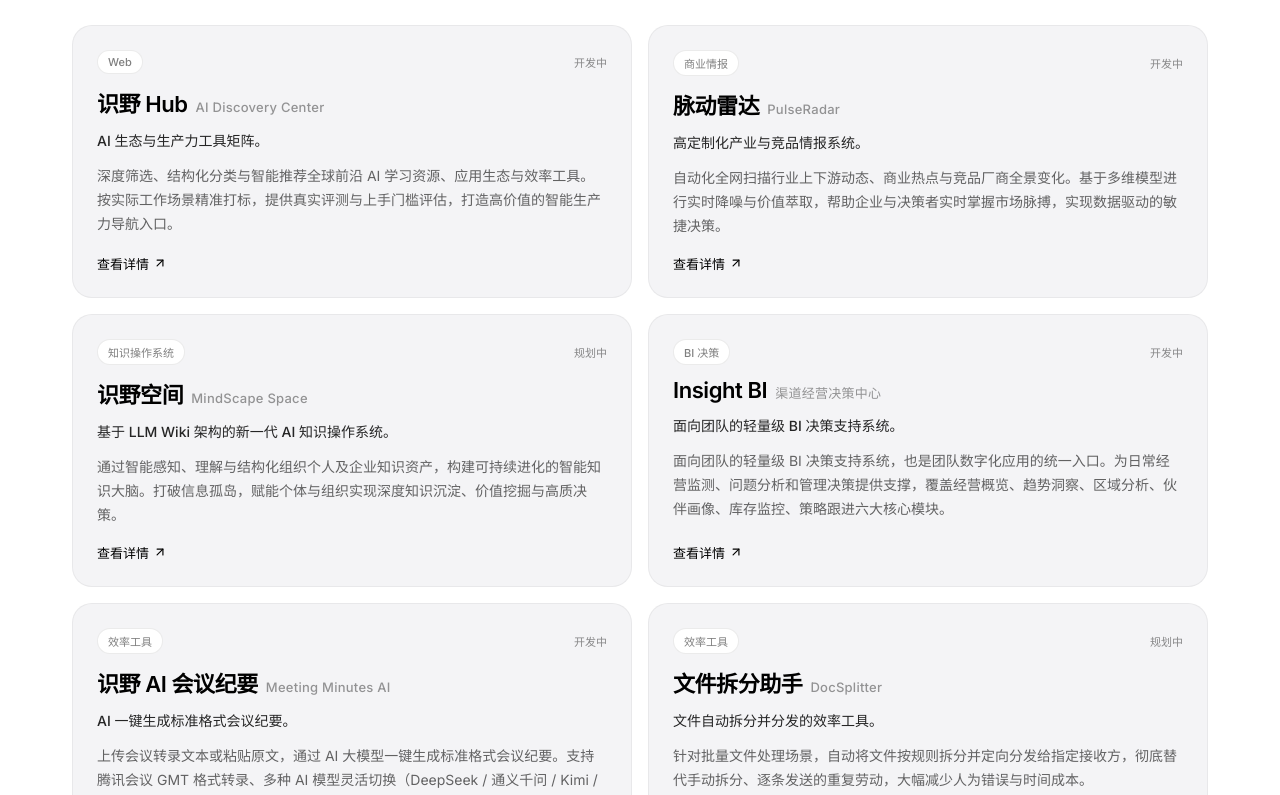
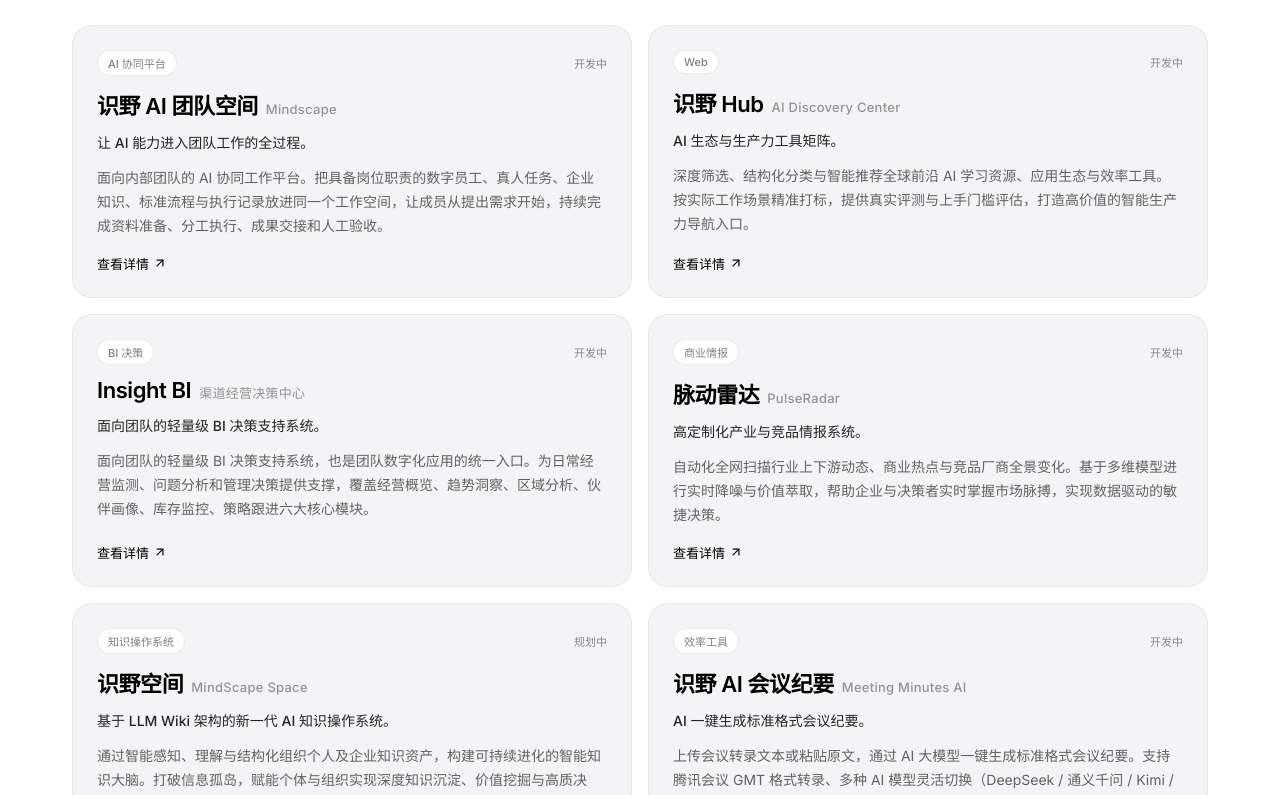
Before and after one commit to jeremy-hang/shiye-insight, a React (Vite) app: page / in a window 1280 px wide. Shown: the part 1020-1815 px from the top of the page. Built offline with nearby package versions, Linux system fonts and the light colour scheme; the HTML template or start-up script is replaced by a standard one.

Commit message:
feat: 删除文件拆分助手，新增识野AI团队空间(Mindscape)，项目板块按新顺序重排

```diff
--- a/src/components/Projects.tsx
+++ b/src/components/Projects.tsx
@@ -23,6 +23,33 @@
 
 const projects: Project[] = [
   {
+    title: '识野 AI 团队空间',
+    en: 'Mindscape',
+    tag: 'AI 协同平台',
+    status: '开发中',
+    hook: '让 AI 能力进入团队工作的全过程。',
+    desc: '面向内部团队的 AI 协同工作平台。把具备岗位职责的数字员工、真人任务、企业知识、标准流程与执行记录放进同一个工作空间，让成员从提出需求开始，持续完成资料准备、分工执行、成果交接和人工验收。',
+    preview: '/preview-team-space.jpg',
+    details: [
+      {
+        label: '为什么做',
+        body: 'AI 已经进入个人工作，但团队仍缺一套把需求、资料、责任和成果连接起来的方法。每人重复写提示词，背景与标准不一致；会议有纪要却没落实；模型说「完成」也不等于工具真的执行成功。识野要消掉的就是这部分组织成本。',
+      },
+      {
+        label: '数字员工体系',
+        body: '11 类内置岗位：识小野（协调）、产品经理、核价专员、政策助手、行政助手、市场资讯专员、会议助手、客户洞察专员、技术支持专员、数据分析专员、工作助理。每个岗位有明确职责、维护者、生效版本与授权资源——岗位名称本身不赋予任何工具或数据权限。',
+      },
+      {
+        label: '技术路线',
+        body: '持久化任务队列 + 后台执行器。数字工作与真人任务共用一套状态机，工作、事件、成果、动作回执分开保存；租约、请求键与取消检查共同降低重复执行与状态失真的风险。前端以办公室场景作为成员与工作状态的展示入口。',
+      },
+      {
+        label: '当前状态',
+        body: '产品 v0.8 / 发布构建 1.0.4，内部部署运行中。已跑通岗位配置、团队空间、会议纪要与行动项发布、日报周报、企业背景研究、服务器选型核价等流程闭环。会议音频直连转写与企业问数多数据源适配列为下一阶段。',
+      },
+    ],
+  },
+  {
     title: '识野 Hub',
     en: 'AI Discovery Center',
     tag: 'Web',
@@ -47,6 +74,33 @@
       {
         label: '当前状态',
         body: '信息架构与打标体系已定，站点骨架开发中。预计优先上线工具导航与场景推荐两个核心模块。',
+      },
+    ],
+  },
+  {
+    title: 'Insight BI',
+    en: '渠道经营决策中心',
+    tag: 'BI 决策',
+    status: '开发中',
+    hook: '面向团队的轻量级 BI 决策支持系统。',
+    desc: '面向团队的轻量级 BI 决策支持系统，也是团队数字化应用的统一入口。为日常经营监测、问题分析和管理决策提供支撑，覆盖经营概览、趋势洞察、区域分析、伙伴画像、库存监控、策略跟进六大核心模块。',
+    preview: '/preview-insight-bi.jpg',
+    details: [
+      {
+        label: '为什么做',
+        body: '团队经营数据散落在不同报表和系统里，决策者要花大量时间拼凑碎片才能看清全局。Insight BI 把分散的数据聚合成统一的决策视图，让管理者一眼看到该看什么、该做什么。',
+      },
+      {
+        label: '核心能力',
+        body: '经营概览综合达成率、回款进度、项目转化、库存周转四大核心指标；趋势洞察打通收入与毛利率双维度；区域表现用热力图+能力雷达图可视化；伙伴画像按区域、业务结构、机会项目分层跟踪。',
+      },
+      {
+        label: '统一入口',
+        body: '不只是报表工具——作为团队数字化应用的统一入口，集成库存监控、重点任务进度、机会项目跟踪、区域经营概览，减少切换成本，把分析时间还给决策。',
+      },
+      {
+        label: '当前状态',
+        body: '核心看板与数据管线已完成，正接入真实业务数据做端到端验证。目标先跑通一个完整业务周期再做功能扩展。',
       },
     ],
   },
@@ -105,33 +159,6 @@
     ],
   },
   {
-    title: 'Insight BI',
-    en: '渠道经营决策中心',
-    tag: 'BI 决策',
-    status: '开发中',
-    hook: '面向团队的轻量级 BI 决策支持系统。',
-    desc: '面向团队的轻量级 BI 决策支持系统，也是团队数字化应用的统一入口。为日常经营监测、问题分析和管理决策提供支撑，覆盖经营概览、趋势洞察、区域分析、伙伴画像、库存监控、策略跟进六大核心模块。',
-    preview: '/preview-insight-bi.jpg',
-    details: [
-      {
-        label: '为什么做',
-        body: '团队经营数据散落在不同报表和系统里，决策者要花大量时间拼凑碎片才能看清全局。Insight BI 把分散的数据聚合成统一的决策视图，让管理者一眼看到该看什么、该做什么。',
-      },
-      {
-        label: '核心能力',
-        body: '经营概览综合达成率、回款进度、项目转化、库存周转四大核心指标；趋势洞察打通收入与毛利率双维度；区域表现用热力图+能力雷达图可视化；伙伴画像按区域、业务结构、机会项目分层跟踪。',
-      },
-      {
-        label: '统一入口',
-        body: '不只是报表工具——作为团队数字化应用的统一入口，集成库存监控、重点任务进度、机会项目跟踪、区域经营概览，减少切换成本，把分析时间还给决策。',
-      },
-      {
-        label: '当前状态',
-        body: '核心看板与数据管线已完成，正接入真实业务数据做端到端验证。目标先跑通一个完整业务周期再做功能扩展。',
-      },
-    ],
-  },
-  {
     title: '识野 AI 会议纪要',
     en: 'Meeting Minutes AI',
     tag: '效率工具',
@@ -156,32 +183,6 @@
       {
         label: '当前状态',
         body: '基础功能已可用，正优化长会议分段处理与多会话并行支持，计划加入说话人分离标注。',
-      },
-    ],
-  },
-  {
-    title: '文件拆分助手',
-    en: 'DocSplitter',
-    tag: '效率工具',
-    status: '规划中',
-    hook: '文件自动拆分并分发的效率工具。',
-    desc: '针对批量文件处理场景，自动将文件按规则拆分并定向分发给指定接收方，彻底替代手动拆分、逐条发送的重复劳动，大幅减少人为错误与时间成本。',
-    details: [
-      {
-        label: '为什么做',
-        body: '批量文件处理是办公场景中最常见的时间黑洞：拿到一个总表要拆成几十个子文件，再逐个邮箱发送——出了错难追溯，耗时长无价值。',
-      },
-      {
-        label: '核心能力',
-        body: '按指定列或规则自动拆分文件（支持 Excel、CSV 等格式），智能匹配收件人信息，一并完成拆分件分发、发送状态追踪与失败重试。全程可视化操作，无需写代码。',
-      },
-      {
-        label: '适用场景',
-        body: '财务报表按部门拆分下发、库存数据按区域拆分分发、客户清单按客户经理拆分推送、赛事名单按组别拆分通知——凡是要把「一份变多份、分头送出去」的场景都适用。',
-      },
-      {
-        label: '当前状态',
-        body: '功能规划与交互原型设计中，待验证几个核心拆分场景后进入开发。',
       },
     ],
   },
```
Also changed, not shown: .workbuddy/memory/2026-08-23.md (added), .workbuddy/memory/2026-09-22.md (added), .workbuddy/memory/MEMORY.md, public/preview-team-space.jpg (added).
